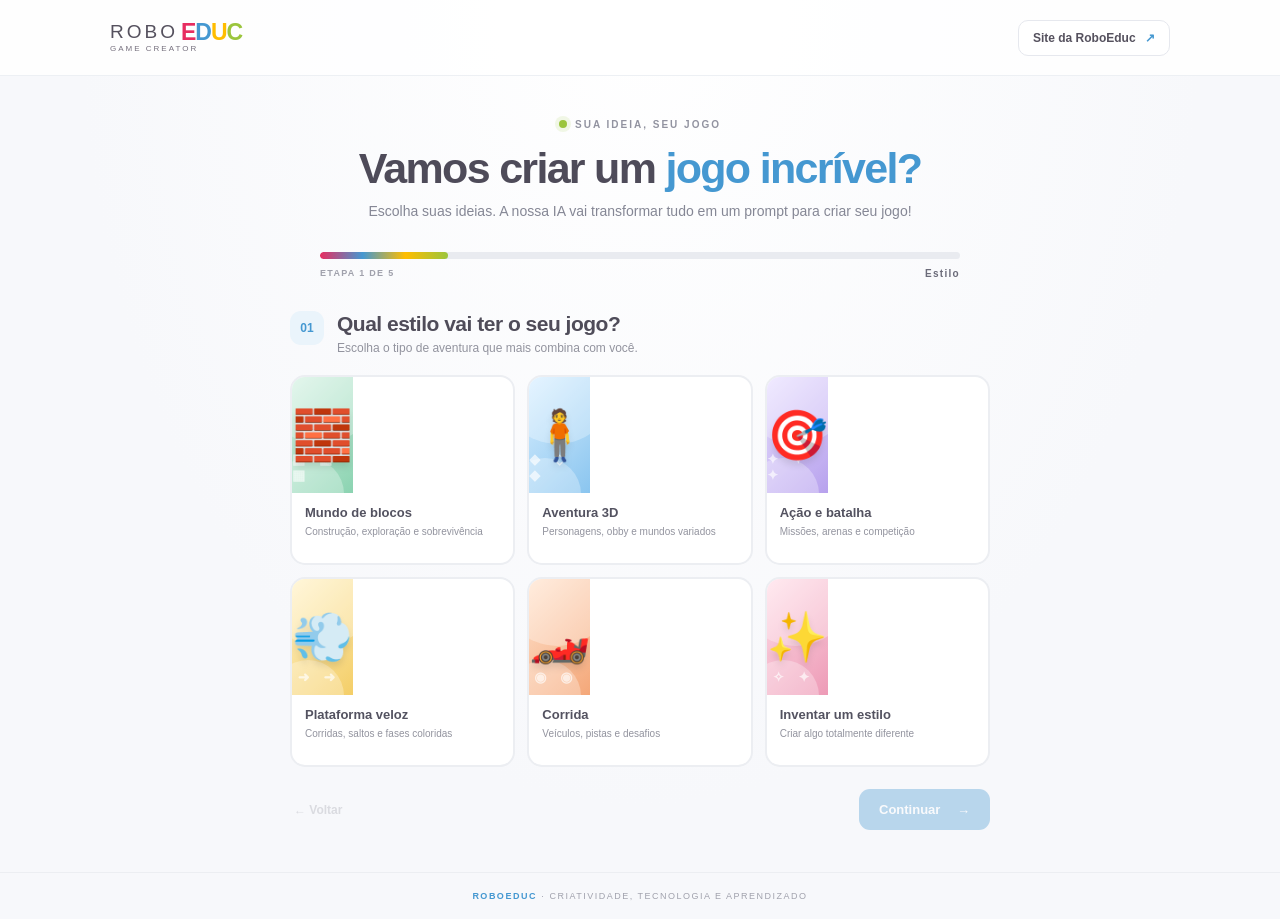
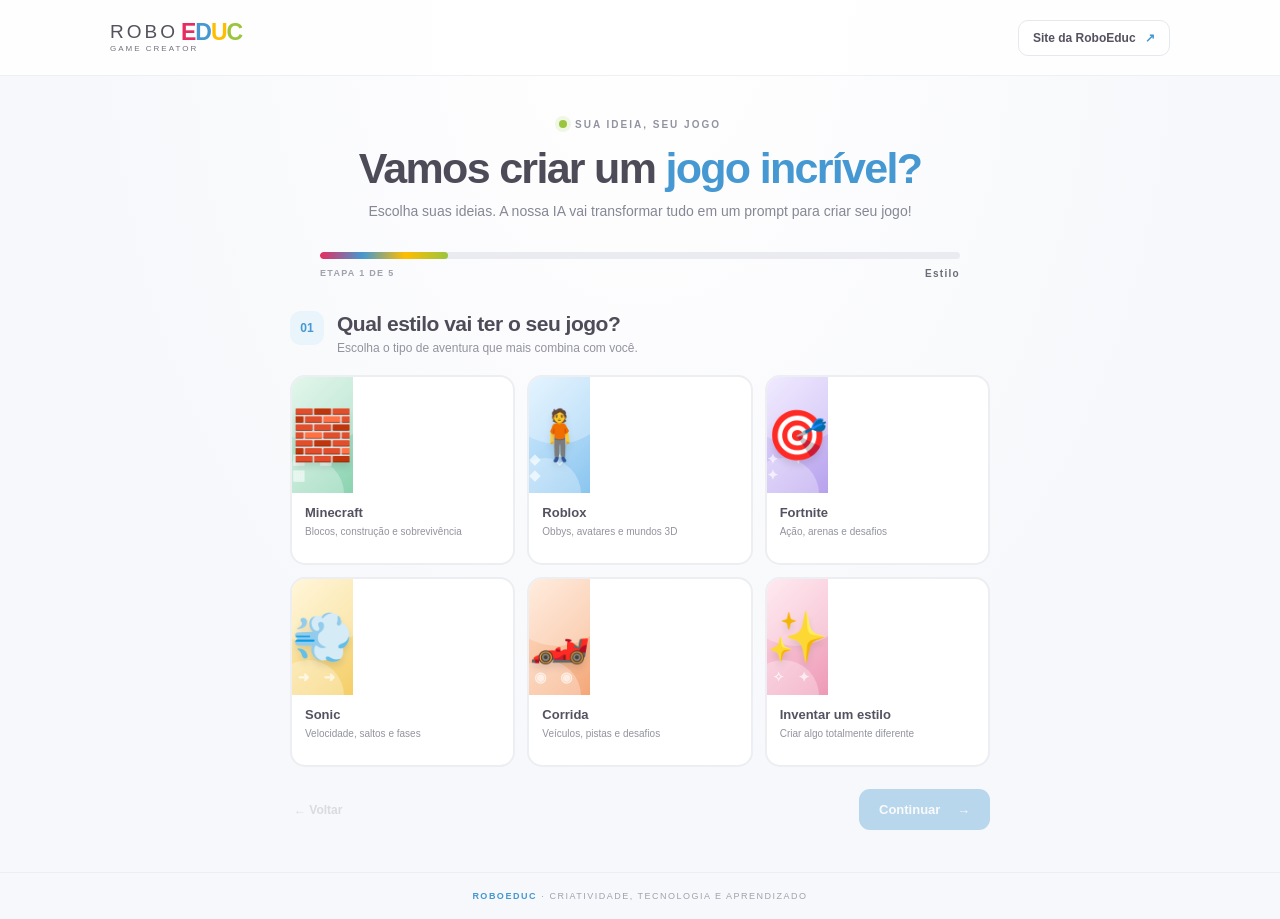
Before and after one commit to qualquercoisa4/RoboEducIAStudio, a Next.js app: page / in a window 1280 px wide. Built offline with nearby package versions, Linux system fonts and the light colour scheme.

Commit message:
Clarify game references and tune prompt length

```diff
--- a/app/page.tsx
+++ b/app/page.tsx
@@ -14,10 +14,10 @@ type Answers = {
 };
 
 const styles: Choice[] = [
-  { id: "Minecraft", title: "Mundo de blocos", description: "Construção, exploração e sobrevivência", art: "🧱", tone: "mint" },
-  { id: "Roblox", title: "Aventura 3D", description: "Personagens, obby e mundos variados", art: "🧍", tone: "blue" },
-  { id: "Fortnite", title: "Ação e batalha", description: "Missões, arenas e competição", art: "🎯", tone: "purple" },
-  { id: "Sonic", title: "Plataforma veloz", description: "Corridas, saltos e fases coloridas", art: "💨", tone: "yellow" },
+  { id: "Minecraft", title: "Minecraft", description: "Blocos, construção e sobrevivência", art: "🧱", tone: "mint" },
+  { id: "Roblox", title: "Roblox", description: "Obbys, avatares e mundos 3D", art: "🧍", tone: "blue" },
+  { id: "Fortnite", title: "Fortnite", description: "Ação, arenas e desafios", art: "🎯", tone: "purple" },
+  { id: "Sonic", title: "Sonic", description: "Velocidade, saltos e fases", art: "💨", tone: "yellow" },
   { id: "Corrida", title: "Corrida", description: "Veículos, pistas e desafios", art: "🏎️", tone: "orange" },
   { id: "Meu próprio estilo", title: "Inventar um estilo", description: "Criar algo totalmente diferente", art: "✨", tone: "pink" },
 ];
@@ -67,7 +67,7 @@ export default function Home() {
       "Nome provisório: " + (answers.name.trim() || "Pode sugerir um nome"),
       "Ideias extras da criança: " + (answers.extra.trim() || "Nenhuma"),
     ].join("\n");
-    const systemInstruction = `Você é um designer de jogos educativos que transforma ideias de crianças em instruções excelentes para outra IA programadora. Escreva em português brasileiro, com linguagem clara e objetiva. Sua tarefa é produzir UM PROMPT DE DESENVOLVIMENTO completo, de tamanho médio (aproximadamente 350 a 550 palavras), pronto para copiar e enviar a outra IA. O prompt deve pedir a criação de um jogo REAL em um único arquivo HTML, com CSS e JavaScript embutidos, que funcione ao abrir no navegador, sem frameworks, sem instalação e sem assets externos obrigatórios. Deve especificar gameplay coerente com as escolhas, controles de teclado e toque quando aplicável, objetivo e condição de vitória, interface legível, feedback visual/sonoro opcional, progressão, colisões/física quando necessárias, tela inicial, pausa/reinício e adaptação para celular e computador. A referência a jogos famosos serve apenas para descrever gênero e sensação; não copie personagens, marcas, mapas, músicas ou assets protegidos. Não misture gêneros incompatíveis: respeite a referência selecionada e adapte o objetivo a ela de maneira consistente. Se o tema for robótica ou aprendizagem, integre isso às mecânicas do jogo, não apenas à história. Não inclua explicações sobre o seu processo, nem introdução, nem Markdown em volta: entregue somente o prompt final, em texto simples, com seções curtas e requisitos verificáveis. Não invente multiplayer online ou recursos de servidor.`;
+    const systemInstruction = `Você é um designer de jogos educativos que transforma ideias de crianças em instruções excelentes para outra IA programadora. Escreva em português brasileiro, com linguagem clara e objetiva. Sua tarefa é produzir UM PROMPT DE DESENVOLVIMENTO completo, de tamanho médio (aproximadamente 280 a 420 palavras), pronto para copiar e enviar a outra IA. O prompt deve pedir a criação de um jogo REAL em um único arquivo HTML, com CSS e JavaScript embutidos, que funcione ao abrir no navegador, sem frameworks, sem instalação e sem assets externos obrigatórios. Deve especificar gameplay coerente com as escolhas, controles de teclado e toque quando aplicável, objetivo e condição de vitória, interface legível, feedback visual/sonoro opcional, progressão, colisões/física quando necessárias, tela inicial, pausa/reinício e adaptação para celular e computador. A referência a jogos famosos serve apenas para descrever gênero e sensação; não copie personagens, marcas, mapas, músicas ou assets protegidos. Não misture gêneros incompatíveis: respeite a referência selecionada e adapte o objetivo a ela de maneira consistente. Se o tema for robótica ou aprendizagem, integre isso às mecânicas do jogo, não apenas à história. Não inclua explicações sobre o seu processo, nem introdução, nem Markdown em volta: entregue somente o prompt final, em texto simples, com seções curtas e requisitos verificáveis. Não invente multiplayer online ou recursos de servidor.`;
     try {
       const response = await fetch("/api/chat", {
         method: "POST",
```
